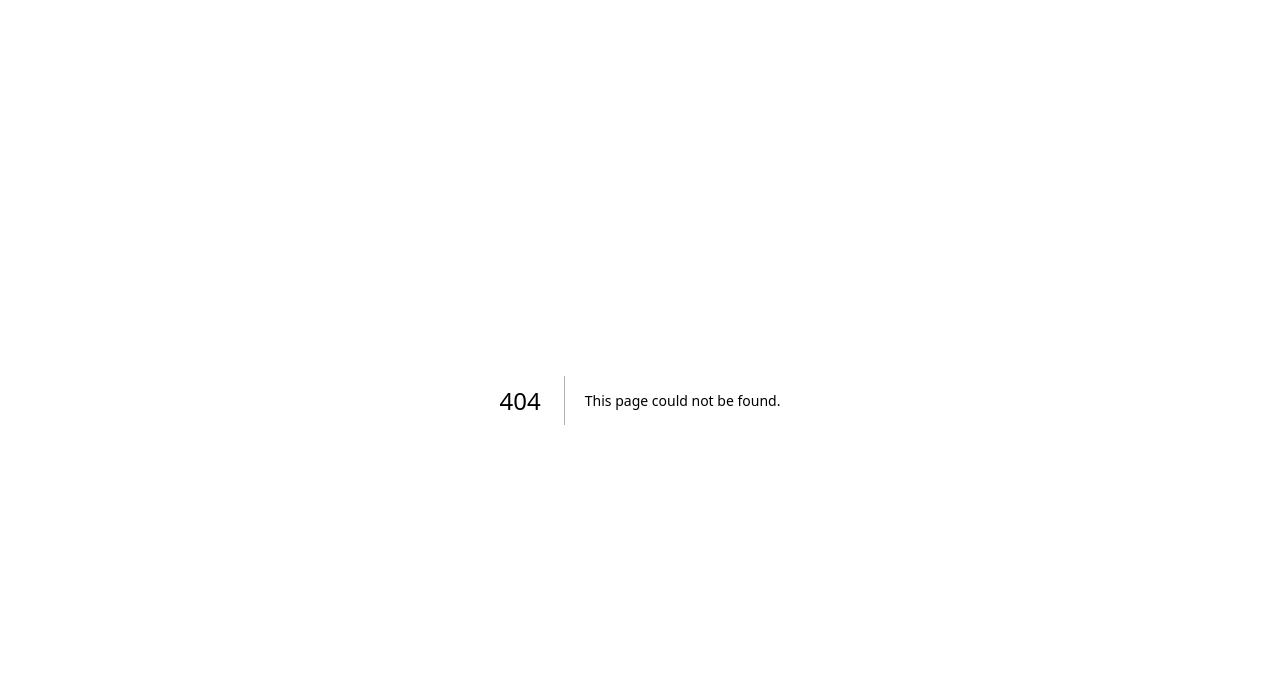
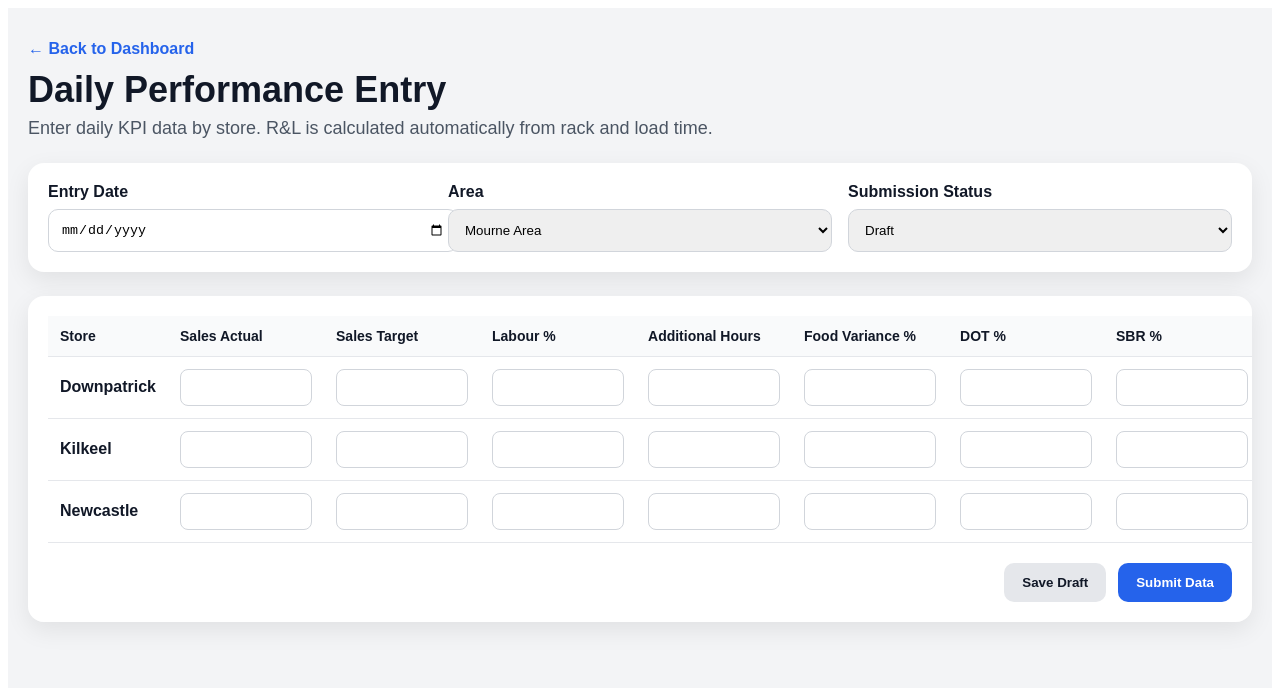
Before and after one commit to dmmh2025/AMOC, a Next.js app in the folder amoc-app/: page /performance/daily-entry in a window 1280 px wide. Before the commit this address had no page. Shown: the top 688 px of the page. Built offline with nearby package versions, Linux system fonts and the light colour scheme.

Commit message:
Create page.tsx

```diff
--- /dev/null
+++ b/amoc-app/app/performance/daily-entry/page.tsx
@@ -0,0 +1,311 @@
+export default function DailyPerformanceEntryPage() {
+  const stores = ["Downpatrick", "Kilkeel", "Newcastle"];
+
+  return (
+    <main
+      style={{
+        minHeight: "100vh",
+        background: "#f3f4f6",
+        padding: "32px 20px",
+        fontFamily: "Arial, sans-serif",
+        color: "#111827",
+      }}
+    >
+      <div style={{ maxWidth: "1400px", margin: "0 auto" }}>
+        <div style={{ marginBottom: "24px" }}>
+          <a
+            href="/"
+            style={{
+              display: "inline-block",
+              marginBottom: "12px",
+              textDecoration: "none",
+              color: "#2563eb",
+              fontWeight: 600,
+            }}
+          >
+            ← Back to Dashboard
+          </a>
+
+          <h1
+            style={{
+              margin: "0 0 8px 0",
+              fontSize: "36px",
+              lineHeight: 1.1,
+            }}
+          >
+            Daily Performance Entry
+          </h1>
+
+          <p
+            style={{
+              margin: 0,
+              fontSize: "18px",
+              color: "#4b5563",
+            }}
+          >
+            Enter daily KPI data by store. R&amp;L is calculated automatically from rack and load time.
+          </p>
+        </div>
+
+        <section
+          style={{
+            background: "#ffffff",
+            borderRadius: "16px",
+            padding: "20px",
+            boxShadow: "0 8px 24px rgba(0,0,0,0.08)",
+            marginBottom: "24px",
+          }}
+        >
+          <div
+            style={{
+              display: "grid",
+              gridTemplateColumns: "repeat(auto-fit, minmax(220px, 1fr))",
+              gap: "16px",
+            }}
+          >
+            <div>
+              <label style={{ display: "block", fontWeight: 700, marginBottom: "8px" }}>
+                Entry Date
+              </label>
+              <input
+                type="date"
+                style={{
+                  width: "100%",
+                  padding: "12px",
+                  borderRadius: "10px",
+                  border: "1px solid #d1d5db",
+                }}
+              />
+            </div>
+
+            <div>
+              <label style={{ display: "block", fontWeight: 700, marginBottom: "8px" }}>
+                Area
+              </label>
+              <select
+                style={{
+                  width: "100%",
+                  padding: "12px",
+                  borderRadius: "10px",
+                  border: "1px solid #d1d5db",
+                }}
+              >
+                <option>Mourne Area</option>
+              </select>
+            </div>
+
+            <div>
+              <label style={{ display: "block", fontWeight: 700, marginBottom: "8px" }}>
+                Submission Status
+              </label>
+              <select
+                style={{
+                  width: "100%",
+                  padding: "12px",
+                  borderRadius: "10px",
+                  border: "1px solid #d1d5db",
+                }}
+              >
+                <option>Draft</option>
+                <option>Submitted</option>
+                <option>Final</option>
+              </select>
+            </div>
+          </div>
+        </section>
+
+        <section
+          style={{
+            background: "#ffffff",
+            borderRadius: "16px",
+            padding: "20px",
+            boxShadow: "0 8px 24px rgba(0,0,0,0.08)",
+            overflowX: "auto",
+          }}
+        >
+          <table
+            style={{
+              width: "100%",
+              borderCollapse: "collapse",
+              minWidth: "1700px",
+            }}
+          >
+            <thead>
+              <tr style={{ background: "#f9fafb" }}>
+                {[
+                  "Store",
+                  "Sales Actual",
+                  "Sales Target",
+                  "Labour %",
+                  "Additional Hours",
+                  "Food Variance %",
+                  "DOT %",
+                  "SBR %",
+                  "ADT Mins",
+                  "Load Time",
+                  "Rack Time",
+                  "R&L Mins",
+                  "Extreme Lates %",
+                  "Missed Calls %",
+                  "GPS Tracked %",
+                  "AOF %",
+                  "Notes",
+                ].map((heading) => (
+                  <th
+                    key={heading}
+                    style={{
+                      textAlign: "left",
+                      padding: "12px",
+                      borderBottom: "1px solid #e5e7eb",
+                      fontSize: "14px",
+                      whiteSpace: "nowrap",
+                    }}
+                  >
+                    {heading}
+                  </th>
+                ))}
+              </tr>
+            </thead>
+
+            <tbody>
+              {stores.map((store) => (
+                <tr key={store}>
+                  <td
+                    style={{
+                      padding: "12px",
+                      borderBottom: "1px solid #e5e7eb",
+                      fontWeight: 700,
+                      whiteSpace: "nowrap",
+                    }}
+                  >
+                    {store}
+                  </td>
+
+                  {[
+                    "sales_actual",
+                    "sales_target",
+                    "labour_pct",
+                    "additional_hours",
+                    "food_variance_pct",
+                    "dot_pct",
+                    "sbr_pct",
+                    "adt_mins",
+                    "load_time",
+                    "rack_time",
+                  ].map((field) => (
+                    <td
+                      key={field}
+                      style={{
+                        padding: "12px",
+                        borderBottom: "1px solid #e5e7eb",
+                      }}
+                    >
+                      <input
+                        type="number"
+                        step="0.01"
+                        style={{
+                          width: "110px",
+                          padding: "10px",
+                          borderRadius: "8px",
+                          border: "1px solid #d1d5db",
+                        }}
+                      />
+                    </td>
+                  ))}
+
+                  <td
+                    style={{
+                      padding: "12px",
+                      borderBottom: "1px solid #e5e7eb",
+                      fontWeight: 700,
+                      color: "#2563eb",
+                      whiteSpace: "nowrap",
+                    }}
+                  >
+                    Auto
+                  </td>
+
+                  {["extreme_lates", "missed_calls", "gps_tracked", "aof"].map((field) => (
+                    <td
+                      key={field}
+                      style={{
+                        padding: "12px",
+                        borderBottom: "1px solid #e5e7eb",
+                      }}
+                    >
+                      <input
+                        type="number"
+                        step="0.01"
+                        style={{
+                          width: "110px",
+                          padding: "10px",
+                          borderRadius: "8px",
+                          border: "1px solid #d1d5db",
+                        }}
+                      />
+                    </td>
+                  ))}
+
+                  <td
+                    style={{
+                      padding: "12px",
+                      borderBottom: "1px solid #e5e7eb",
+                    }}
+                  >
+                    <input
+                      type="text"
+                      placeholder="Add notes..."
+                      style={{
+                        width: "220px",
+                        padding: "10px",
+                        borderRadius: "8px",
+                        border: "1px solid #d1d5db",
+                      }}
+                    />
+                  </td>
+                </tr>
+              ))}
+            </tbody>
+          </table>
+
+          <div
+            style={{
+              display: "flex",
+              gap: "12px",
+              justifyContent: "flex-end",
+              marginTop: "20px",
+            }}
+          >
+            <button
+              style={{
+                background: "#e5e7eb",
+                color: "#111827",
+                border: "none",
+                borderRadius: "10px",
+                padding: "12px 18px",
+                fontWeight: 700,
+                cursor: "pointer",
+              }}
+            >
+              Save Draft
+            </button>
+
+            <button
+              style={{
+                background: "#2563eb",
+                color: "#ffffff",
+                border: "none",
+                borderRadius: "10px",
+                padding: "12px 18px",
+                fontWeight: 700,
+                cursor: "pointer",
+              }}
+            >
+              Submit Data
+            </button>
+          </div>
+        </section>
+      </div>
+    </main>
+  );
+}
```
